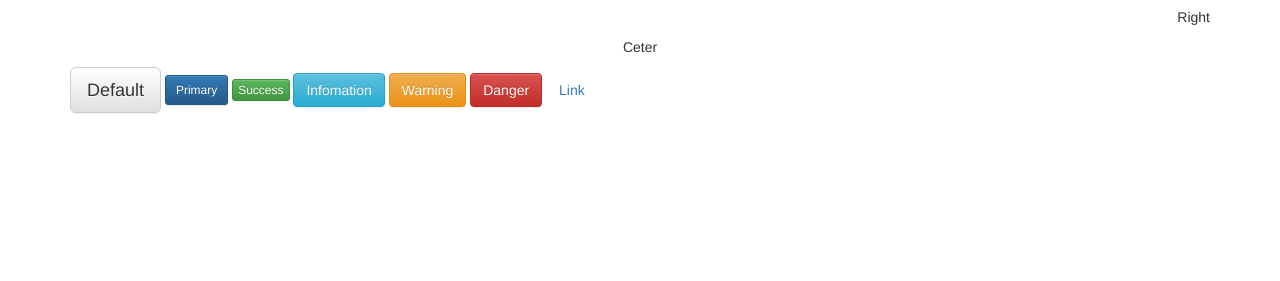
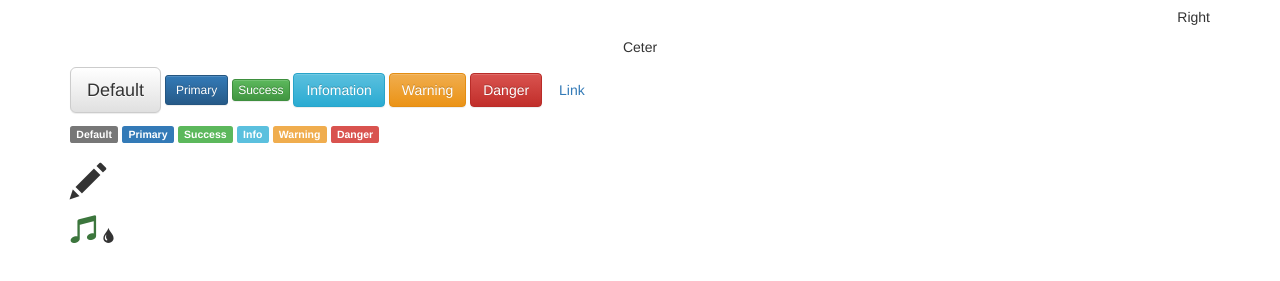
Before and after one commit to KeisukeHomma/KeisukeHomma.github.io, a plain HTML site: page 160517/bootstrap.html in a window 1280 px wide. Shown: the part 93-374 px from the top of the page. Drawn offline with nearby package versions, Linux system fonts and the light colour scheme.

Commit message:
Button, Label, Icon

```diff
--- a/160517/bootstrap.html
+++ b/160517/bootstrap.html
@@ -26,6 +26,17 @@
   <a href="#" class="btn btn-warning">Warning</a>
   <a href="#" class="btn btn-danger">Danger</a>
   <a href="#" class="btn btn-link">Link</a>
+  <p></p>
+  <span href="#" class="label label-default">Default</span>
+  <span href="#" class="label label-primary">Primary</span>
+  <span href="#" class="label label-success">Success</span>
+  <span href="#" class="label label-info">Info</span>
+  <span href="#" class="label label-warning">Warning</span>
+  <span href="#" class="label label-danger">Danger</span>
+  <p></p>
+  <h1><span href="#" class="glyphicon glyphicon-pencil"></span></h1>
+  <span href="#" class="glyphicon glyphicon-music text-success" style="font-size:  2em;"></span>
+  <span href="#" class="glyphicon glyphicon-tint"></span>
 
 </div>
 
```
